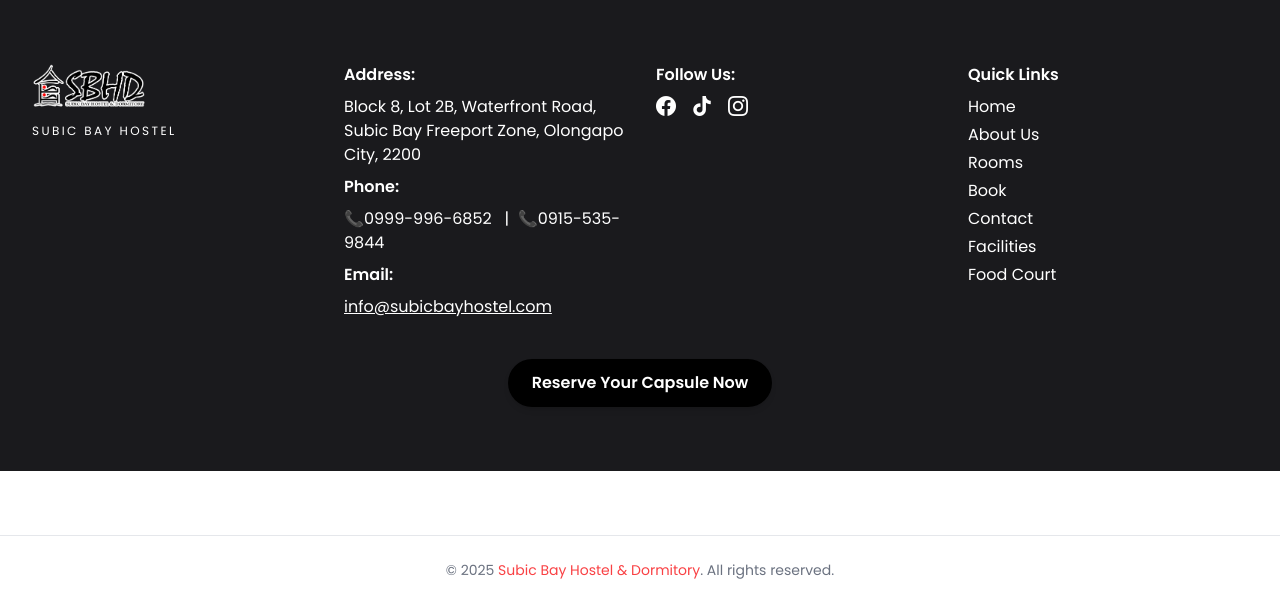
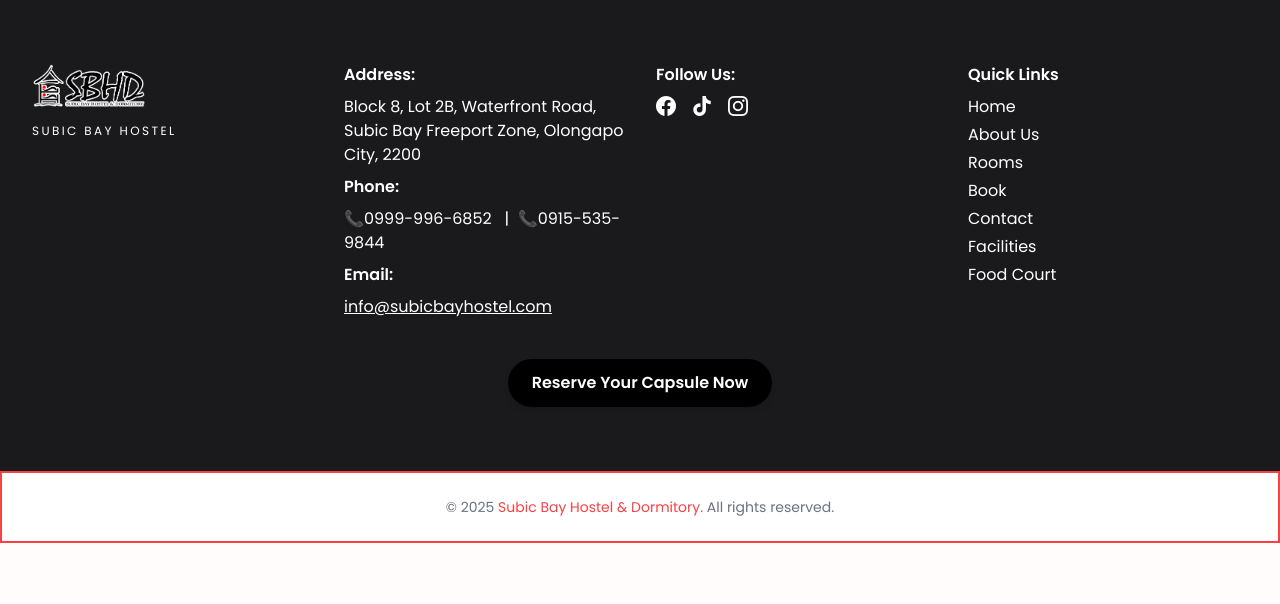
Before and after one commit to Jomzzzzz/Benefic-C, a PHP site: page /index.php in a window 1280 px wide. Shown: the part 4576-5180 px from the top of the page. After the commit the page ends 5119 px from the top, so only its background shows below. Run offline with PHP 8.4, Linux system fonts and the light colour scheme; some libraries are stand-ins or nearby versions.

Commit message:
Update footer.php

```diff
--- a/includes/footer.php
+++ b/includes/footer.php
@@ -1,5 +1,5 @@
 <!-- includes/footer.php -->
-<footer class="bg-white border-t mt-16">
+<footer class="bg-white border-2 border-[#F94144] mt-0">
   <div class="max-w-7xl mx-auto px-4 py-6 text-center">
     <p class="text-sm text-gray-500">
       © <?php echo date("Y"); ?>
```
